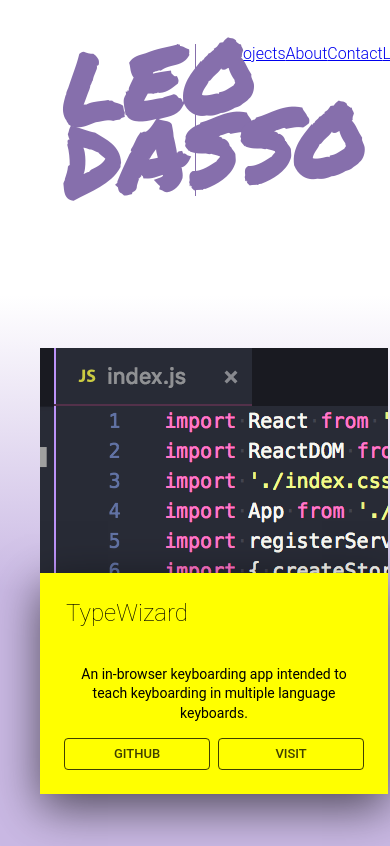
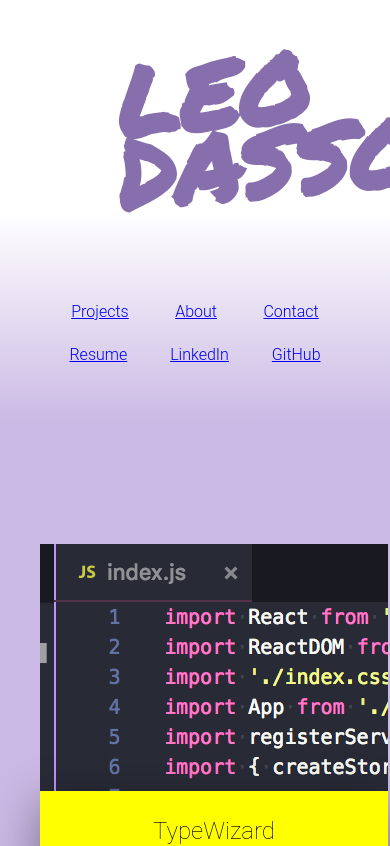
Before and after one commit to leodasso/portfolio-site, a React (Create React App) app: page / in a window 390 px wide. Shown: the top 846 px of the page. Built offline with nearby package versions, Linux system fonts and the light colour scheme; a web font is replaced by a local one.

Commit message:
turn nav link into component, begin styling for mobile

```diff
--- a/src/components/App/App.css
+++ b/src/components/App/App.css
@@ -6,8 +6,7 @@
 
 html {
 
-  background: linear-gradient( white, white, var(--bg-purple), var(--bg-purple),var(--bg-purple), white);
-  background-repeat: no-repeat;
+  background-color: var(--bg-purple);
   margin-bottom: 0px;
   padding-bottom: 45px;
   min-height: 600px;
@@ -16,14 +15,14 @@
 .App {
   text-align: center;
   max-width: 1000;
-  margin: 12px auto;
+  margin-top: 0px;
 }
 
 .headline {
   text-align: left;
   line-height: .7;
   font-family: 'Permanent Marker', cursive;
-  font-size: 6rem;
+  font-size: 6em;
   margin: 6px;
   color: var(--purple);
   transform: skew( 0deg, -5deg);
--- /dev/null
+++ b/src/components/NavLink/NavLink.css
@@ -0,0 +1,3 @@
+.nav-link {
+    margin: 12px;
+}
--- /dev/null
+++ b/src/components/NavLink/NavLink.js
@@ -0,0 +1,16 @@
+import React, { Component } from 'react';
+import { Link } from 'react-router-dom';
+import './NavLink.css';
+
+class NavLink extends Component {
+
+    render() {
+        return (
+            <Link to={this.props.url}>
+                <div className="nav-link">{this.props.children}</div>
+            </Link>
+        );
+    }
+}
+
+export default NavLink;
--- a/src/components/Profile/Profile.css
+++ b/src/components/Profile/Profile.css
@@ -2,25 +2,25 @@
     padding: 2rem;
     min-height: 4vmin;
     color: #7b659e;
+    margin: 0px;
+    padding:3em;
+    margin-bottom: 5em;
+    background: linear-gradient( white, white, rgba(255, 255, 255, 0));
 
-    display: grid;
-    grid-template-columns:  50% 50% ;
-    margin: 2px 24px;
 }
 
 .profile-info {
-    text-align: left;
     font-family: 'Roboto', sans-serif;
     font-weight: 300;
-    border-left: var(--purple);
-    border-left-style: solid;
-    border-left-width: 1px;
-    padding-left: 2rem;
-    grid-column: 2 / 3;
+    height: 100%;
+    display: flex;
+    flex-wrap: wrap;
+    align-items: center;
+    align-content: center;
+    justify-content: space-around;
 }
 
 .profile-name {
-
-    grid-column: 1 / 2;
-
+    margin: 4em;
+    margin-top: 2px;
 }
--- a/src/components/Profile/Profile.js
+++ b/src/components/Profile/Profile.js
@@ -1,24 +1,35 @@
 import React, { Component } from 'react';
 import './Profile.css';
-import { Link } from 'react-router-dom';
+import Grid from '@material-ui/core/Grid';
+import NavLink from '../NavLink/NavLink';
 
 class Profile extends Component {
 
     render() {
         return (
             <div className="Profile">
+                <Grid container spacing={32}>
+                    <Grid item sm={12} md={6}>
                         <div className="profile-name">
                             {/* These are placed in sep elements because I want the wrapping effect */}
                             <h2 className="headline">LEO</h2>
                             <h2 className="headline">DASSO</h2>
                         </div>
+                    </Grid>
+                    <Grid item sm={12} md={6}>
+
                         <div className="profile-info">
-                    <Link to="#">Projects</Link>
-                    <Link to="#">About</Link>
-                    <Link to="#">Contact</Link>
-                    <Link to="#">LinkedIn</Link>
-                    <Link to="#">GitHub </Link>
+                            <NavLink url="#">Projects</NavLink>
+                            <NavLink url="#">About</NavLink>
+                            <NavLink url="#">Contact</NavLink>
+                            <NavLink url="#">Resume</NavLink>
+                            <NavLink url="#">LinkedIn</NavLink>
+                            <NavLink url="#">GitHub</NavLink>
+
                         </div>
+                    </Grid>
+
+                </Grid>
             </div>
         );
     }
--- a/src/components/Project/Project.css
+++ b/src/components/Project/Project.css
@@ -1,9 +1,5 @@
 .project-header {
-    display: flex;
-    justify-content: space-between;
-    flex-direction: row;
-    align-content: center;
-    height: 54px;
+    text-align: center;
 }
 
 img {
@@ -26,7 +22,7 @@
     min-width: 300px;
     background-color: yellow;
     padding: 24px;
-    box-shadow: 0px 14px 44px rgba(0, 0, 0, 0.609);
+    box-shadow: 0px 14px 44px rgba(0, 0, 0, 0.418);
     transform: translateY(24px);
 
 }
```
Lines whose indentation alone changed are shown as unchanged.
